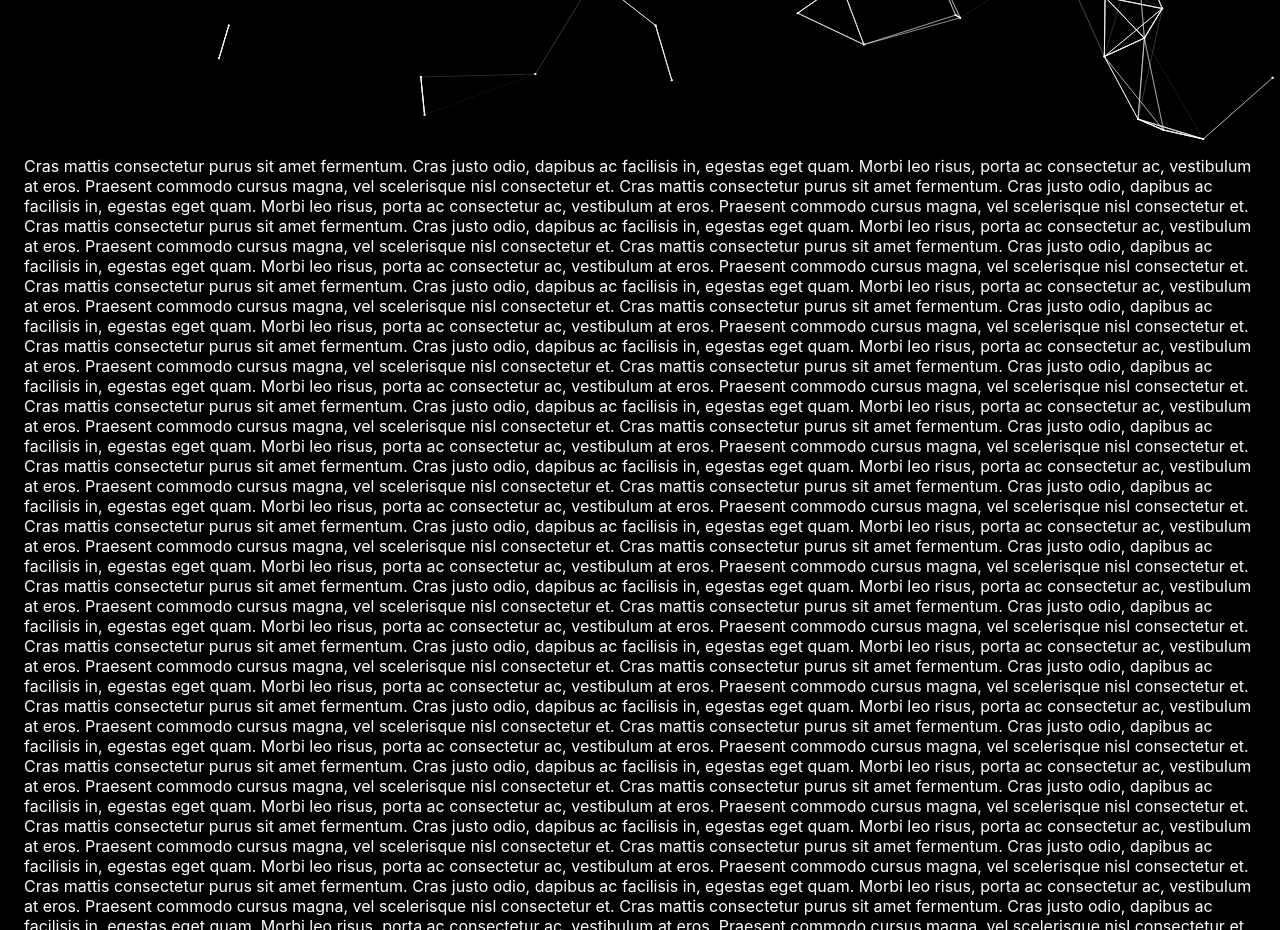
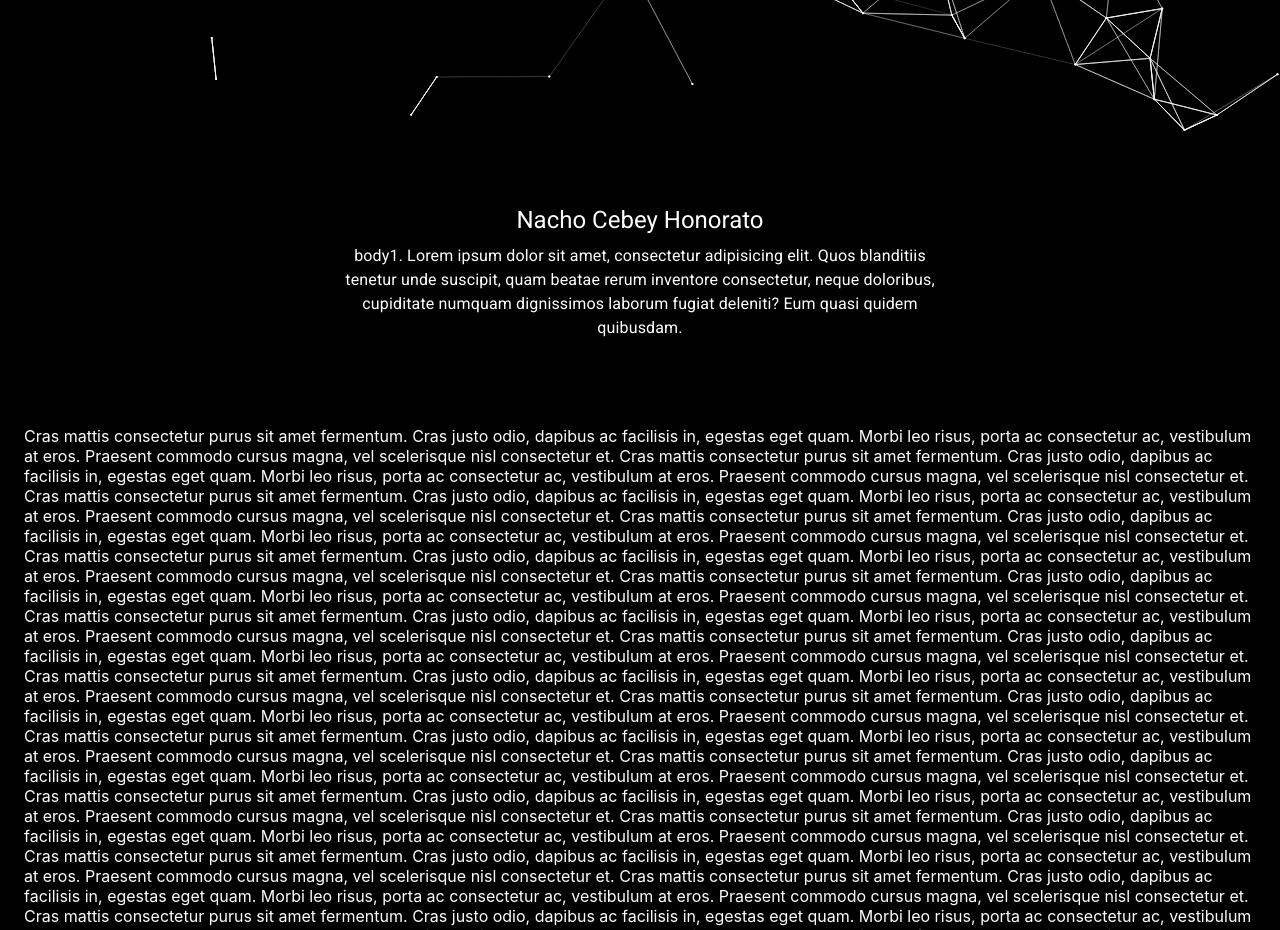
Before and after one commit to nachocebey/site, a React (Create React App) app: page / in a window 1280 px wide. Shown: the part 660-1590 px from the top of the page. Built offline with nearby package versions, Linux system fonts and the light colour scheme; a web font is replaced by a local one.

Commit message:
Creating base structure

```diff
--- a/src/Views/Main/Components/SimpleDescription/SimpleDescription.js
+++ b/src/Views/Main/Components/SimpleDescription/SimpleDescription.js
@@ -1,16 +1,47 @@
-import React from 'react';
-import { useTranslation } from 'react-i18next';
+import React from "react";
+import { useTranslation } from "react-i18next";
+import { makeStyles } from "@material-ui/core/styles";
+import Typography from "@material-ui/core/Typography";
+import Grid from "@material-ui/core/Grid";
+
+const useStyles = makeStyles((theme) => ({
+  root: {
+    flexGrow: 1,
+  },
+  descriptionContainer: {
+    justifyContent: "center",
+    paddingTop: "8vh",
+    paddingBottom: "8vh",
+  },
+  descriptionBox: {
+    padding: theme.spacing(2),
+    textAlign: "center",
+  },
+}));
 
 function SimpleDescription() {
   const { t, i18n } = useTranslation();
-  const changeLanguage = (lng) => {
-    i18n.changeLanguage(lng);
-  };
+  const classes = useStyles();
 
   return (
-    <div>
-
-    </div>
+    <Grid
+      container
+      spacing={5}
+      alignItems="center"
+      className={classes.descriptionContainer}
+    >
+      <Grid item xs={6} className={classes.descriptionBox}>
+        <Typography variant="h5" gutterBottom>
+          Nacho Cebey Honorato
+        </Typography>
+        <Typography variant="body1" gutterBottom>
+          body1. Lorem ipsum dolor sit amet, consectetur adipisicing elit. Quos
+          blanditiis tenetur unde suscipit, quam beatae rerum inventore
+          consectetur, neque doloribus, cupiditate numquam dignissimos laborum
+          fugiat deleniti? Eum quasi quidem quibusdam.
+        </Typography>
+      </Grid>
+    </Grid>
   );
 }
 
--- a/src/Views/Root/Root.js
+++ b/src/Views/Root/Root.js
@@ -1,6 +1,6 @@
 import React, { Component } from 'react';
 import { BrowserRouter as Router, Switch, Route } from 'react-router-dom';
-import { Main } from '../Main/main.js';
+import Main  from '../Main/main.js';
 
 import './Root.css';
 
--- a/src/index.css
+++ b/src/index.css
@@ -1,22 +1,26 @@
 body {
   margin: 0;
-  font-family: -apple-system, BlinkMacSystemFont, 'Segoe UI', 'Roboto', 'Oxygen', 'Ubuntu', 'Cantarell', 'Fira Sans', 'Droid Sans',
-    'Helvetica Neue', sans-serif;
+  font-family: -apple-system, BlinkMacSystemFont, "Segoe UI", "Roboto", "Oxygen",
+    "Ubuntu", "Cantarell", "Fira Sans", "Droid Sans", "Helvetica Neue",
+    sans-serif;
   -webkit-font-smoothing: antialiased;
   -moz-osx-font-smoothing: grayscale;
   background-color: black;
-  color: white;
+  color: #ffffff;
+  /* font-family: "Montserrat"; */
 }
 
 code {
-  font-family: source-code-pro, Menlo, Monaco, Consolas, 'Courier New', monospace;
+  font-family: source-code-pro, Menlo, Monaco, Consolas, "Courier New",
+    monospace;
 }
 
 @font-face {
-  font-family: 'OceanBrush';
-  src: local('OceanBrush'), url(./fonts/OceanRush.otf) format('truetype');
+  font-family: "OceanBrush";
+  src: local("OceanBrush"), url(./fonts/OceanRush.otf) format("truetype");
 }
 @font-face {
-  font-family: 'Montserrat';
-  src: local('Montserrat'), url(./fonts/Montserrat-Regular.ttf) format('truetype');
+  font-family: "Montserrat";
+  src: local("Montserrat"),
+    url(./fonts/Montserrat-Regular.ttf) format("truetype");
 }
```
Also changed, not shown: src/Views/Main/main.js (+9 -10 lines).
